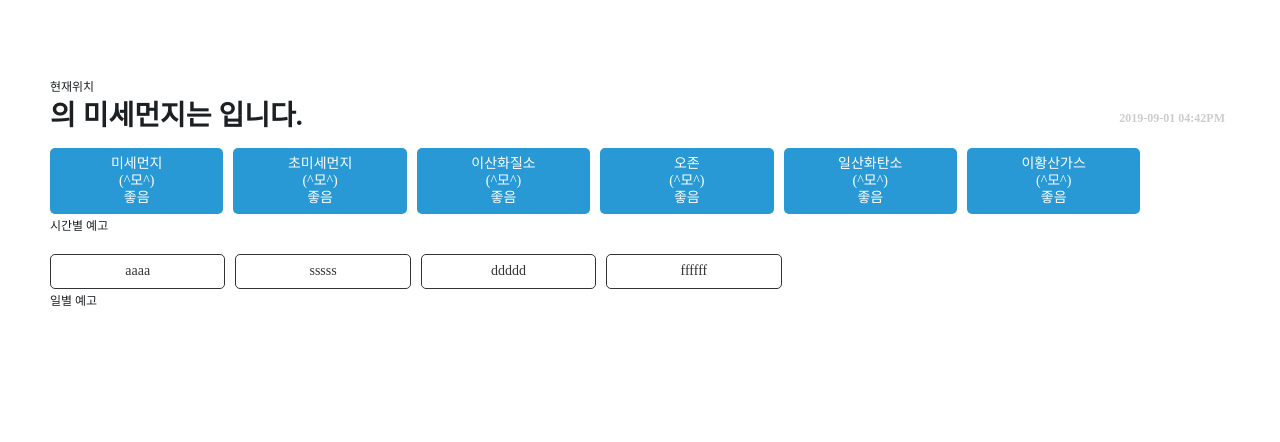
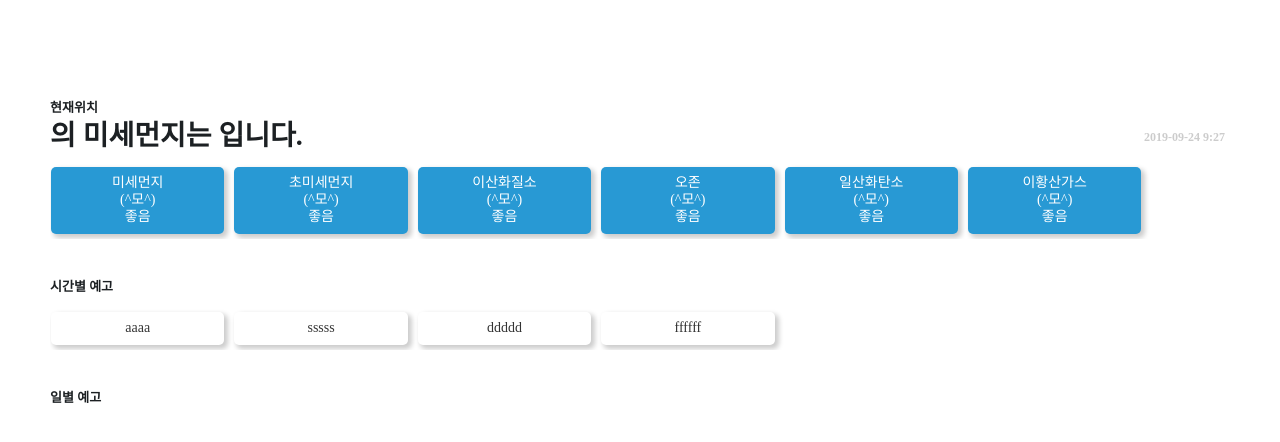
Before and after one commit to weneedteam/Microdust-web, a Vue app: page / in a window 1280 px wide. Shown: the top 442 px of the page. Built offline with nearby package versions, Linux system fonts and the light colour scheme; no server answers.

Commit message:
ajax추가, 위도/경도 불러오기 추가, 공용 css정리

```diff
--- a/src/main.js
+++ b/src/main.js
@@ -1,4 +1,5 @@
 import Vue from 'vue'
+import './plugins/axios'
 import App from './App.vue'
 import router from './router'
 
--- /dev/null
+++ b/src/plugins/axios.js
@@ -0,0 +1,61 @@
+"use strict";
+
+import Vue from 'vue';
+import axios from "axios";
+
+// Full config:  https://github.com/axios/axios#request-config
+// axios.defaults.baseURL = process.env.baseURL || process.env.apiUrl || '';
+// axios.defaults.headers.common['Authorization'] = AUTH_TOKEN;
+// axios.defaults.headers.post['Content-Type'] = 'application/x-www-form-urlencoded';
+
+let config = {
+  // baseURL: process.env.baseURL || process.env.apiUrl || ""
+  // timeout: 60 * 1000, // Timeout
+  // withCredentials: true, // Check cross-site Access-Control
+};
+
+const _axios = axios.create(config);
+
+_axios.interceptors.request.use(
+  function(config) {
+    // Do something before request is sent
+    return config;
+  },
+  function(error) {
+    // Do something with request error
+    return Promise.reject(error);
+  }
+);
+
+// Add a response interceptor
+_axios.interceptors.response.use(
+  function(response) {
+    // Do something with response data
+    return response;
+  },
+  function(error) {
+    // Do something with response error
+    return Promise.reject(error);
+  }
+);
+
+Plugin.install = function(Vue, options) {
+  Vue.axios = _axios;
+  window.axios = _axios;
+  Object.defineProperties(Vue.prototype, {
+    axios: {
+      get() {
+        return _axios;
+      }
+    },
+    $axios: {
+      get() {
+        return _axios;
+      }
+    },
+  });
+};
+
+Vue.use(Plugin)
+
+export default Plugin;
--- a/src/views/Home.vue
+++ b/src/views/Home.vue
@@ -1,11 +1,11 @@
 <template>
 	<div class="container mise-container">
-		<section>
+		<section class="mise-contents">
 			<p class="small-title">현재위치</p>
-			<h1 class="mise-title">의 미세먼지는 <span></span>입니다.</h1>
+			<h1 class="mise-title">의 미세먼지는 <span></span>입니다.<span class="now_time">{{this.time}}</span></h1>
 			<div class="swiper-container mise-slider">
-				<ul class="swiper-wrapper mise-list">
-					<li class="mise-list_item" v-for="title in titles" v-bind:key="title">
+				<ul class="swiper-wrapper mise-list blue">
+					<li class="mise-list_item blue" v-for="title in titles" v-bind:key="title">
 						<p>{{title}}</p>
 						<i>(^모^)</i>
 						<p>좋음</p>
@@ -14,19 +14,19 @@
 			</div>
 		</section>
 
-		<section>
+		<section class="mise-contents">
 			<p class="small-title">시간별 예고</p>
 			<div class="swiper-container mise-slider">
-				<ul class="swiper-wrapper time-list">
-					<li class="time-list_item">aaaa</li>
-					<li class="time-list_item">sssss</li>
-					<li class="time-list_item">ddddd</li>
-					<li class="time-list_item">ffffff</li>
+				<ul class="swiper-wrapper mise-list white">
+					<li class="mise-list_item white">aaaa</li>
+					<li class="mise-list_item white">sssss</li>
+					<li class="mise-list_item white">ddddd</li>
+					<li class="mise-list_item white">ffffff</li>
 				</ul>
 			</div>
 		</section>
 
-		<section>
+		<section class="mise-contents">
 			<p class="small-title">일별 예고</p>
 		</section>
 	</div>
@@ -42,6 +42,7 @@ export default {
 		return {
 			swiper: null,
 			mise: null,
+			time: null,
 			titles: ['미세먼지','초미세먼지','이산화질소','오존','일산화탄소','이황산가스']
 		};
 	},
@@ -56,11 +57,21 @@ export default {
 			slidesPerView : 7,
 			spaceBetween : 30
 		});
+
+		//현재위치 경도, 위도 가져오기
+		navigator.geolocation.getCurrentPosition((res) => {
+			console.log(res);
+		});
+
+		this.setDate();
 	},
 
 	methods: {
 		fetchData() {
-
+		},
+		setDate() { //TODO: 나중에 실시간으로 바뀌도록 수정
+			const time = new Date();
+			this.time = `${time.getFullYear()}-${(time.getMonth()+1<10)?'0'+(time.getMonth()+1):time.getMonth()+1}-${time.getDate()} ${time.getHours()}:${(time.getMinutes()<10)?'0'+time.getMinutes():time.getMinutes()}`;
 		}
 	}
 }
@@ -70,16 +81,20 @@ export default {
 .mise-container {
 	padding-top: 80px;
 
+	.mise-contents {
+		padding: 20px 0px;
+	}
+
 	.small-title {
-		font-size: 12px;
-		margin-bottom: 5px;
+		font-size: 13px;
+		font-weight: bold;
+		margin-bottom: 3px;
 	}
 	.mise-title {
 		overflow: hidden;
 		position: relative;
 
-		&:after {
-			content: '2019-09-01 04:42PM';
+		.now_time {
 			display: block;
 			position: absolute;
 			right: 5px;
@@ -92,59 +107,43 @@ export default {
 	.mise-slider {
 		width: 100%;
 		height: 100%;
-	}
 
 		.mise-list {
-		color: #fff;
+			& {
 				overflow: hidden;
 				width: 100%;
 				max-width: 100%;
 				height: auto;
 				text-align: center;
 				margin-top: 10px;
+			}
+
+			&.blue { color: #fff; }
+			&.white { color: #333; }
 
 			&_item {
+				& {
 					padding: 8px 10px;
 					margin: 5px;
 					display: inline-block;
 					width: 13%;
+					border-radius: 5px;
+					box-shadow: 3px 3px 5px 1px rgba(0, 0, 0, 0.2);
+				}
+
+				&.blue {
 					background-color: #2899d4;
-			border-radius: 5px;
+				}
 
-			&:first-child{ margin-left: 0px; }
+				&.white {}
+
+				&:first-child{ margin-left: 1px; }
 				&:last-child{ margin-right: 0px; }
 			}
 			p {
 				margin: 0;
 			}
 		}
-
-	.time-list {
-		color: #333;
-		overflow: hidden;
-		width: 100%;
-		max-width: 100%;
-		height: auto;
-		text-align: center;
-		margin-top: 10px;
-
-		&_item {
-			padding: 8px 10px;
-			margin: 5px;
-			display: inline-block;
-			width: 13%;
-			background-color: #fff;
-			border: 1px solid #333;
-			border-radius: 5px;
-
-			&:first-child{ margin-left: 0px; }
-			&:last-child{ margin-right: 0px; }
-		}
-		p {
-			margin: 0;
 	}
 }
-
-
-}
 </style>
--- a/vue.config.js
+++ b/vue.config.js
@@ -10,7 +10,13 @@ module.exports = {
 		contentBase: path.join(__dirname, "dist"),
 		compress: true,
 		host: "0.0.0.0",
-		port: 9000
+		port: 9000,
+		proxy: {
+			"api": {
+				target: "http://localhost:8080",
+				changeOrigin: true
+			}
+		}
 	},
 	css: {
 		loaderOptions: {
```
Also changed, not shown: package.json (+7 -3 lines), 1 other file (tests, documents, lock files or other folders). Lines whose indentation alone changed are shown as unchanged.
